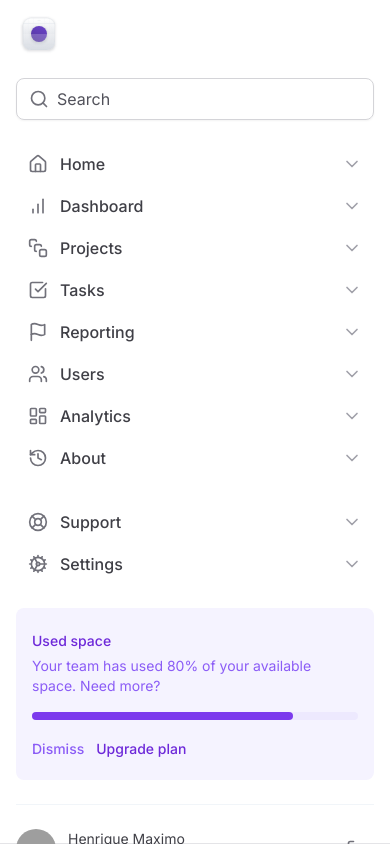
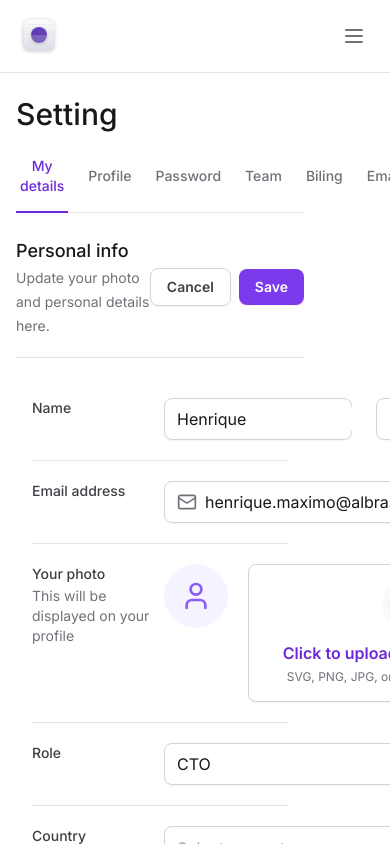
Before and after one commit to Henrry-Maximo/tailwind-next-rocketseat, a Next.js app: page / in a window 390 px wide. Shown: the top 844 px of the page. Built offline with nearby package versions, Linux system fonts and the light colour scheme; grey boxes are pictures that could not be loaded.

Commit message:
✨feat add Radix-UI-Collapsible responsiveness sidebar

```diff
--- a/package.json
+++ b/package.json
@@ -10,6 +10,7 @@
   },
   "dependencies": {
     "@formkit/auto-animate": "^0.8.2",
+    "@radix-ui/react-collapsible": "^1.1.0",
     "@radix-ui/react-select": "^2.1.1",
     "@radix-ui/react-tabs": "^1.1.0",
     "@radix-ui/themes": "^3.1.3",
--- a/src/app/layout.tsx
+++ b/src/app/layout.tsx
@@ -20,7 +20,7 @@ export default function RootLayout({
       <body className={inter.className}>
         <div className="grid min-h-screen grid-cols-app">
           <Sidebar />
-          <main className="px-8 pb-12 pt-14">{children}</main>
+          <main className="px-4 pb-12 pt-24 lg:col-start-2">{children}</main>
         </div>
       </body>
     </html>
--- a/src/components/Sidebar/index.tsx
+++ b/src/components/Sidebar/index.tsx
@@ -1,3 +1,5 @@
+'use client'
+
 import {
   BarChart,
   CheckSquare,
@@ -10,18 +12,33 @@ import {
   LifeBuoy,
   Cog,
   Search,
+  Menu,
 } from 'lucide-react'
 import { Logo } from './Logo'
 import { NavItem } from './MainItem/Navitem'
 import { UsedSpaceWidget } from './MainUsedSpaceWidget/UsedSpaceWidget'
 import { Profile } from './MainProfile/Profile'
+
+import * as Collpasible from '@radix-ui/react-collapsible'
 import * as Input from '../Input/Input'
+import { Button } from '../Button'
 
 export function Sidebar() {
   return (
-    <aside className="fixed bottom-0 left-0 right-0 top-0 z-20 flex flex-col gap-6 border-b border-zinc-200 bg-white p-4 lg:relative lg:right-auto lg:w-80 lg:border-r lg:px-5 lg:py-8">
+    <Collpasible.Root className="fixed left-0 right-0 top-0 z-20 flex flex-col gap-6 border-b border-zinc-200 bg-white p-4 data-[state=open]:h-screen lg:right-auto lg:w-80 lg:border-r lg:px-5 lg:py-8 lg:data-[state=closed]:h-screen">
+      <div className="flex items-center justify-between">
         <Logo />
+        <Collpasible.Trigger asChild className="lg:hidden">
+          <Button variant="ghost">
+            <Menu className="h-6 w-6" />
+          </Button>
+        </Collpasible.Trigger>
+      </div>
 
+      <Collpasible.Content
+        forceMount
+        className="flex flex-1 flex-col gap-6 data-[state=closed]:hidden lg:data-[state=closed]:flex"
+      >
         <Input.Root>
           <Input.Prefix>
             <Search className="h-5 w-5 text-zinc-500" />
@@ -52,6 +69,7 @@ export function Sidebar() {
 
           <Profile />
         </div>
-    </aside>
+      </Collpasible.Content>
+    </Collpasible.Root>
   )
 }
```
Also changed, not shown: 2 other files (tests, documents, lock files or other folders). Lines whose indentation alone changed are shown as unchanged.
